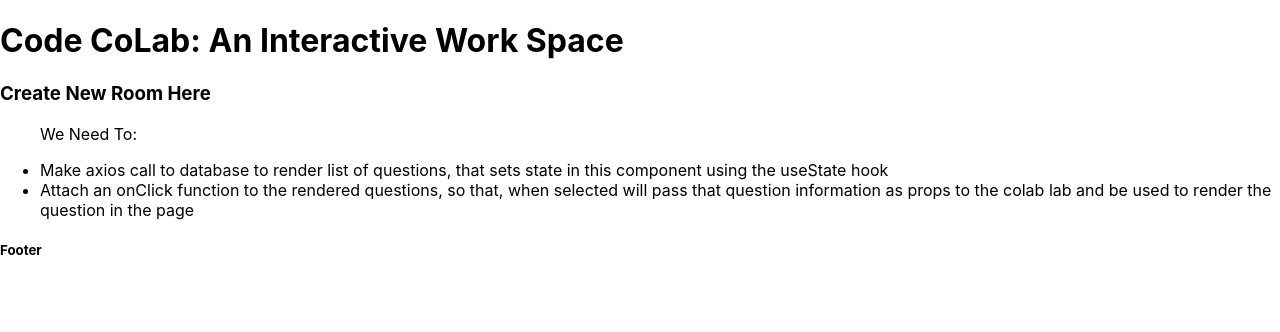
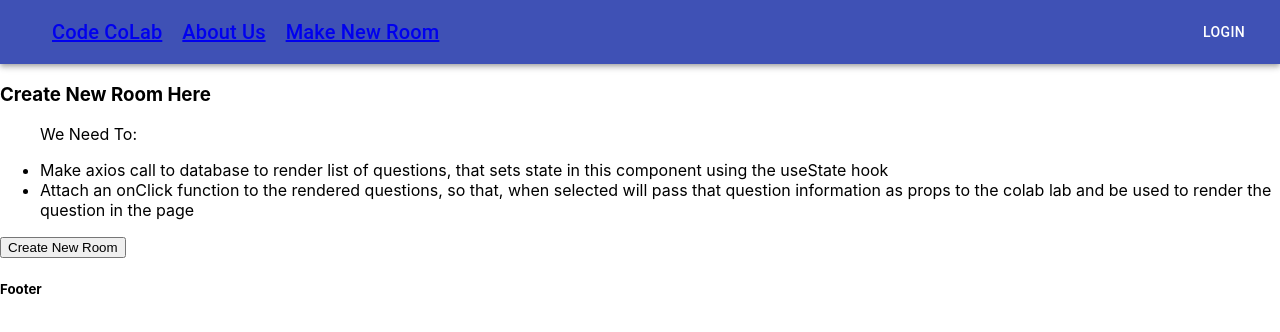
Before and after one commit to thornrae/react-codecolab, a React (Create React App) app: page /create in a window 1280 px wide. Shown: the top 332 px of the page. Built offline with nearby package versions, Linux system fonts and the light colour scheme.

Commit message:
nav bar UI & Link

```diff
--- a/src/App.js
+++ b/src/App.js
@@ -6,17 +6,17 @@ import Lobby from './components/lobby/lobby.js';
 import CreateNew from './components/createnew/createnew.js';
 import Header from './components/header/header.js';
 import Footer from './components/footer/footer.js';
+import AboutUs from './components/aboutus/aboutus.js';
 
 
 function App() {
   return (
-
-
   <Router>
     <Header />
     <Route path="/" exact component={Lobby} />
+    <Route path="/create" exact component={CreateNew} />
     <Route path="/colab" exact component={Colab} />
-    <Route path="/create" exact component={CreateNew} />
+    <Route path="/aboutus" exact component={AboutUs} />
     <Footer />
   </Router>
 
--- a/src/components/createnew/createnew.js
+++ b/src/components/createnew/createnew.js
@@ -1,4 +1,9 @@
 import React from 'react';
+
+const notify = () => {
+  alert('you clicked')
+
+}
 
 const CreateNew = () => {
 
@@ -9,6 +14,7 @@ return (
     <li>Make axios call to database to render list of questions, that sets state in this component using the useState hook</li>
     <li>Attach an onClick function to the rendered questions, so that, when selected will pass that question information as props to the colab lab and be used to render the question in the page</li>
   </ul>
+  <button onClick={()=> notify()} >Create New Room</button>
   </>
 )
 
--- a/src/components/header/header.js
+++ b/src/components/header/header.js
@@ -1,19 +1,59 @@
 import React from 'react';
-import { BrowserRouter as Router, Route} from 'react-router-dom';
-import AboutUs from '../aboutus/aboutus.js'
-import SignIn from '../signin/signin.js'
-import SignUp from '../signup/signup.js'
+// import { BrowserRouter as Router, Route} from 'react-router-dom';
+import { Link } from 'react-router-dom';
+// import SignIn from '../signin/signin.js'
+// import SignUp from '../signup/signup.js'
+import { makeStyles } from '@material-ui/core/styles';
+import AppBar from '@material-ui/core/AppBar';
+import Toolbar from '@material-ui/core/Toolbar';
+import Typography from '@material-ui/core/Typography';
+import Button from '@material-ui/core/Button';
+import IconButton from '@material-ui/core/IconButton';
+// import MenuIcon from '@material-ui/icons/Menu';
+
+const useStyles = makeStyles((theme) => ({
+  root: {
+    flexGrow: 1,
+  },
+  menuButton: {
+    marginRight: theme.spacing(2),
+  },
+  title: {
+    flexGrow: 1,
+  },
+  links:{
+    marginRight: 20,
+  }
+}));
 
 const Header = () => {
+  const classes = useStyles();
 
-return (
-  <Router>
-    <h1>Code CoLab: An Interactive Work Space</h1>
-    <Route path="/signin" exact component={SignIn} />
-    <Route path="/signup" exact component={SignUp} />
-    <Route path="/aboutus" exact component={AboutUs} />
-  </Router>
-)
+
+  return (
+    <div className={classes.root}>
+      <AppBar position="static">
+        <Toolbar>
+          <IconButton edge="start" className={classes.menuButton} color="inherit" aria-label="menu">
+            {/* <MenuIcon /> */}
+          </IconButton>
+          <Typography variant="h6" className={classes.title}>
+              <Link to="/" className={classes.links}>Code CoLab</Link>
+              <Link to="/aboutus" className={classes.links}>About Us</Link>
+              <Link to="/create" className={classes.links}>Make New Room</Link>
+          </Typography>
+          <Button color="inherit">Login</Button>
+        </Toolbar>
+      </AppBar>
+    </div>
+  );
+
+
+  // <>
+  //   <h1><Link to="/">Code CoLab</Link></h1>
+  //   <h5><Link to="/aboutus">About Us</Link></h5>
+  //   <h5><Link to="/create">Make New Room</Link></h5>
+  // </>
 
 }
 
```
